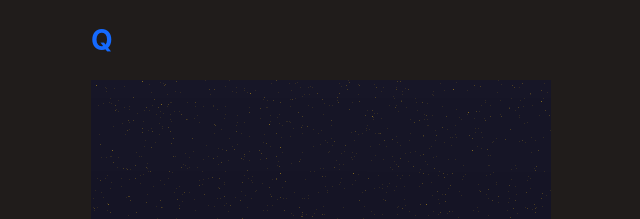
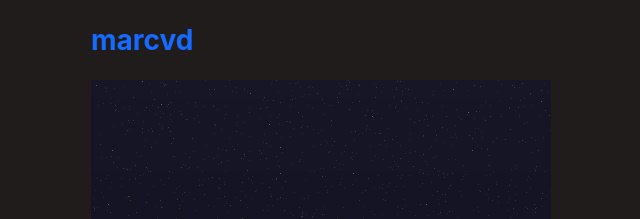
Before and after one commit to marc-q/marc-q.github.io, a Jekyll site: the page built from aboutme.md, in a window 1280 px wide. Shown: the top 219 px of the page, without its empty margins (37-677 px from the left). Built offline with Jekyll 4.4.1, drawn with Linux system fonts in a browser that asks for light colours; the repository's description, which GitHub fills in, is left out.

Commit message:
Update _config.yml

```diff
--- a/_config.yml
+++ b/_config.yml
@@ -1 +1 @@
-title: Q
+title: marcvd
```
